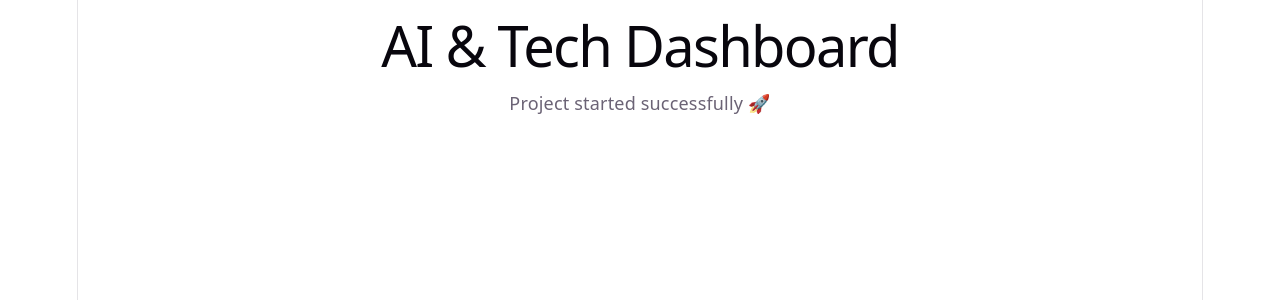
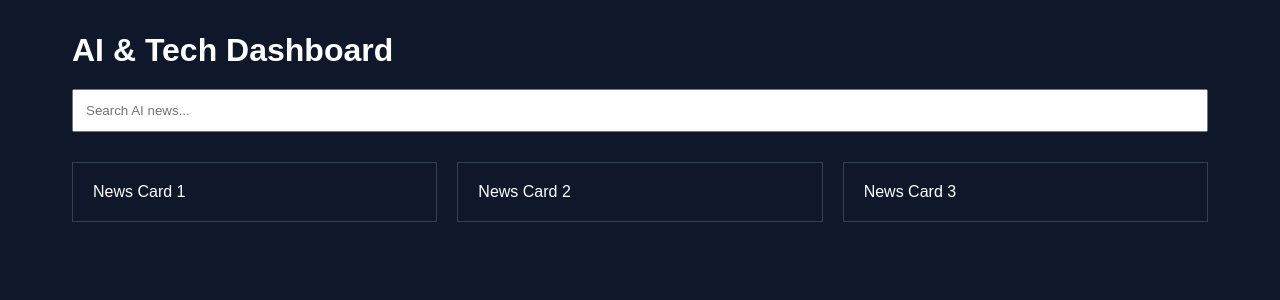
Before and after one commit to jmswebsolutions/Project-AI-Tech-Dashboard, a React (Vite) app: page / in a window 1280 px wide. Shown: the top 300 px of the page. Built offline with nearby package versions, Linux system fonts and the light colour scheme.

Commit message:
feat: create dashboard layout

```diff
--- a/src/App.tsx
+++ b/src/App.tsx
@@ -1,10 +1,7 @@
+import { Home } from './pages/Home';
+
 function App() {
-  return (
-    <div>
-      <h1>AI & Tech Dashboard</h1>
-      <p>Project started successfully 🚀</p>
-    </div>
-  )
+  return <Home />;
 }
 
-export default App
+export default App;
--- a/src/index.css
+++ b/src/index.css
@@ -1,111 +1,11 @@
-:root {
-  --text: #6b6375;
-  --text-h: #08060d;
-  --bg: #fff;
-  --border: #e5e4e7;
-  --code-bg: #f4f3ec;
-  --accent: #aa3bff;
-  --accent-bg: rgba(170, 59, 255, 0.1);
-  --accent-border: rgba(170, 59, 255, 0.5);
-  --social-bg: rgba(244, 243, 236, 0.5);
-  --shadow:
-    rgba(0, 0, 0, 0.1) 0 10px 15px -3px, rgba(0, 0, 0, 0.05) 0 4px 6px -2px;
-
-  --sans: system-ui, 'Segoe UI', Roboto, sans-serif;
-  --heading: system-ui, 'Segoe UI', Roboto, sans-serif;
-  --mono: ui-monospace, Consolas, monospace;
-
-  font: 18px/145% var(--sans);
-  letter-spacing: 0.18px;
-  color-scheme: light dark;
-  color: var(--text);
-  background: var(--bg);
-  font-synthesis: none;
-  text-rendering: optimizeLegibility;
-  -webkit-font-smoothing: antialiased;
-  -moz-osx-font-smoothing: grayscale;
-
-  @media (max-width: 1024px) {
-    font-size: 16px;
-  }
-}
-
-@media (prefers-color-scheme: dark) {
-  :root {
-    --text: #9ca3af;
-    --text-h: #f3f4f6;
-    --bg: #16171d;
-    --border: #2e303a;
-    --code-bg: #1f2028;
-    --accent: #c084fc;
-    --accent-bg: rgba(192, 132, 252, 0.15);
-    --accent-border: rgba(192, 132, 252, 0.5);
-    --social-bg: rgba(47, 48, 58, 0.5);
-    --shadow:
-      rgba(0, 0, 0, 0.4) 0 10px 15px -3px, rgba(0, 0, 0, 0.25) 0 4px 6px -2px;
-  }
-
-  #social .button-icon {
-    filter: invert(1) brightness(2);
-  }
-}
-
-#root {
-  width: 1126px;
-  max-width: 100%;
-  margin: 0 auto;
-  text-align: center;
-  border-inline: 1px solid var(--border);
-  min-height: 100svh;
-  display: flex;
-  flex-direction: column;
+* {
+  margin: 0;
+  padding: 0;
   box-sizing: border-box;
 }
 
 body {
-  margin: 0;
+  background: #0f172a;
+  color: white;
+  font-family: Arial, sans-serif;
 }
-
-h1,
-h2 {
-  font-family: var(--heading);
-  font-weight: 500;
-  color: var(--text-h);
-}
-
-h1 {
-  font-size: 56px;
-  letter-spacing: -1.68px;
-  margin: 32px 0;
-  @media (max-width: 1024px) {
-    font-size: 36px;
-    margin: 20px 0;
-  }
-}
-h2 {
-  font-size: 24px;
-  line-height: 118%;
-  letter-spacing: -0.24px;
-  margin: 0 0 8px;
-  @media (max-width: 1024px) {
-    font-size: 20px;
-  }
-}
-p {
-  margin: 0;
-}
-
-code,
-.counter {
-  font-family: var(--mono);
-  display: inline-flex;
-  border-radius: 4px;
-  color: var(--text-h);
-}
-
-code {
-  font-size: 15px;
-  line-height: 135%;
-  padding: 4px 8px;
-  background: var(--code-bg);
-}
--- /dev/null
+++ b/src/pages/Home.tsx
@@ -0,0 +1,44 @@
+export function Home() {
+  return (
+    <main
+      style={{
+        maxWidth: "1200px",
+        margin: "0 auto",
+        padding: "2rem"
+      }}
+    >
+      <h1>AI & Tech Dashboard</h1>
+
+      <input
+        type="text"
+        placeholder="Search AI news..."
+        style={{
+          width: "100%",
+          padding: "12px",
+          marginTop: "20px"
+        }}
+      />
+
+      <div
+        style={{
+          display: "grid",
+          gridTemplateColumns: "repeat(3, 1fr)",
+          gap: "20px",
+          marginTop: "30px"
+        }}
+      >
+        <div style={{ padding: "20px", border: "1px solid #334155" }}>
+          News Card 1
+        </div>
+
+        <div style={{ padding: "20px", border: "1px solid #334155" }}>
+          News Card 2
+        </div>
+
+        <div style={{ padding: "20px", border: "1px solid #334155" }}>
+          News Card 3
+        </div>
+      </div>
+    </main>
+  );
+}
```
